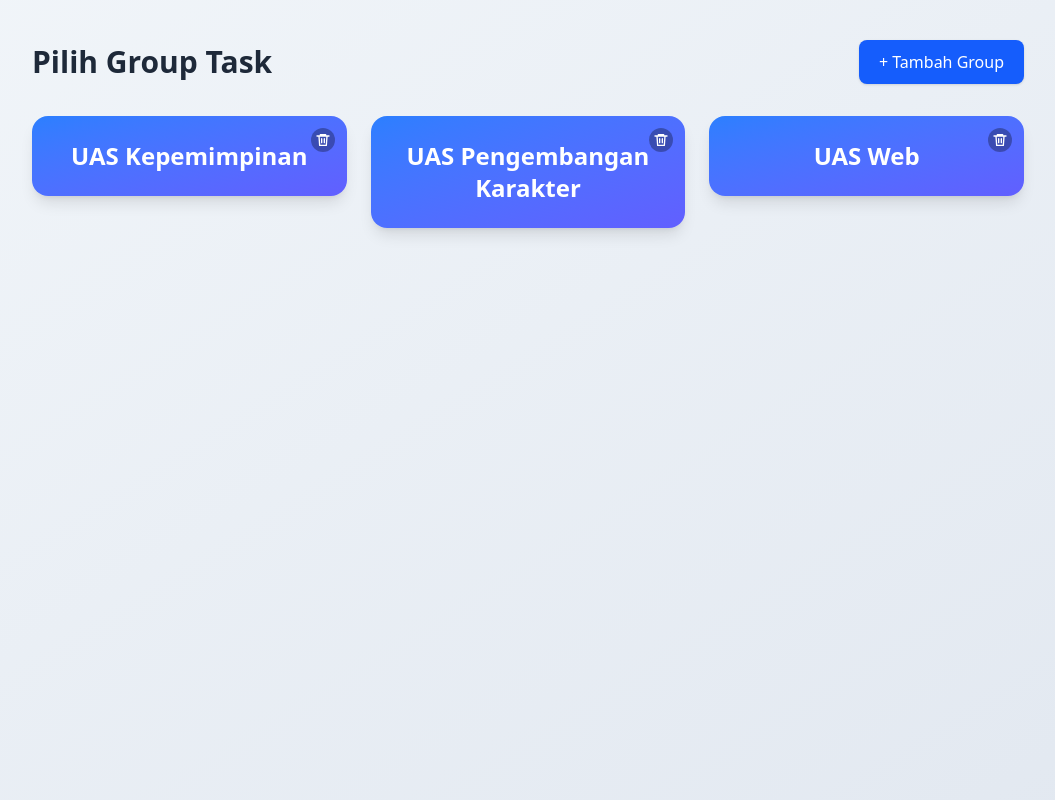
After one commit to RamSekuy/ToDo, a PHP site: page /task-groups.php in a window 1280 px wide. The commit adds this page. Shown: the whole page, without its empty margins (112-1167 px from the left). Run offline with PHP 8.4, Linux system fonts and the light colour scheme; data comes from the database, SQL or seed files in the repository; both versions use the stored data as it was after the commit.

Commit message:
feat : add task group

```diff
--- a/components/card.php
+++ b/components/card.php
@@ -18,7 +18,9 @@ function card($id, $title, $description, $color) {
         <?=$title?>
       </h3>
       <p class="text-sm text-gray-600">
-        <?=$description?>
+        <?=strlen($description) > 25
+        ? substr($description, 0, 25) . '...'
+        : $description;?>
       </p>
     </div>
     <?php
--- a/components/taskForm.php
+++ b/components/taskForm.php
@@ -2,7 +2,7 @@
     <h1 class="text-xl font-semibold text-gray-800">
         Add Task
     </h1>
-
+    <input type="text" name="group" value="<?= htmlspecialchars($_GET['group'] ?? '') ?>" hidden readonly/>
     <div class="flex flex-col gap-1">
         <label for="title" class="text-sm font-medium text-gray-700">
             Title
--- a/index.php
+++ b/index.php
@@ -18,7 +18,6 @@ include 'services/getTasks.php';
     <body class="bg-gray-100 p-0 flex justify-center items-center gap-x-4">
         <?php include 'components/modal.php'; ?>
         <?php foreach(["ToDo","In Progress","Done"] as $status):
-            // print_r($tasks)
             echo column($status,...$tasks[$status]);
         endforeach?>
     <script src="assets/js/app.js"></script>
--- /dev/null
+++ b/services/getGroups.php
@@ -0,0 +1,11 @@
+<?php
+require_once "db.php";
+
+$sql = "SELECT * FROM task_groups";
+$res = mysqli_query($conn, $sql);
+
+if ($res === false) {
+    die("Query error: " . mysqli_error($conn));
+}
+
+$groups = mysqli_fetch_all($res, MYSQLI_ASSOC);
--- a/services/updateTask.php
+++ b/services/updateTask.php
@@ -6,7 +6,7 @@ $newStatus = $_POST['status'] ?? '';
 $otherId   = $_POST['otherTaskId'] ?? null;
     if (!$otherId) {
         addToLastPriority($conn,$id,$newStatus);
-        header("Location: ../");
+        header("Location: ../?group=" . urlencode(getTaskByID($conn,$id)['task_group']));
         exit;
     }
     $otherTask =getTaskByID($conn,$otherId);
@@ -46,7 +46,7 @@ $otherId   = $_POST['otherTaskId'] ?? null;
         echo "execute3";
     }
     mysqli_commit($conn);
-    header("Location: ../");
+    header("Location: ../?group=" . urlencode($task['task_group']));
     exit;
 } catch (Exception $e) {
     mysqli_rollback($conn);
--- /dev/null
+++ b/task-groups.php
@@ -0,0 +1,119 @@
+<?php
+require_once "services/getGroups.php";
+?>
+<!DOCTYPE html>
+<html lang="id">
+<head>
+    <meta charset="UTF-8">
+    <title>Select Group</title>
+    <meta name="viewport" content="width=device-width, initial-scale=1.0">
+
+    <script src="https://cdn.jsdelivr.net/npm/@tailwindcss/browser@4"></script>
+</head>
+<body class="bg-gradient-to-br from-slate-100 to-slate-200 min-h-screen">
+
+<div class="max-w-5xl mx-auto px-4 py-10">
+
+    <div class="flex items-center justify-between mb-8">
+        <h1 class="text-3xl font-bold text-gray-800">Pilih Group Task</h1>
+
+        <button onclick="openModal()"
+            class="bg-blue-600 hover:bg-blue-700 text-white px-5 py-2.5 rounded-lg shadow font-medium transition">
+            + Tambah Group
+        </button>
+    </div>
+
+    <div class="grid grid-cols-1 sm:grid-cols-2 lg:grid-cols-3 gap-6">
+        <?php foreach ($groups as $group): ?>
+             <div class="relative">
+        <!-- Card -->
+        <a href="./?group=<?= urlencode($group['name']) ?>"
+           class="block relative overflow-hidden rounded-2xl shadow-lg p-6 text-white
+                  bg-gradient-to-br from-blue-500 to-indigo-500
+                  hover:scale-[1.02] transition">
+
+            <h2 class="text-2xl text-center font-bold">
+                <?= htmlspecialchars($group['name']) ?>
+            </h2>
+        </a>
+
+        <!-- Delete Button -->
+        <form method="POST"
+              action="services/deleteGroup.php"
+              onsubmit="return confirm('Hapus group ini?')"
+              class="absolute top-3 right-3">
+
+            <input type="hidden" name="name"
+                   value="<?= $group['name'] ?>">
+
+            <button type="submit"
+                    class="p-1 rounded-full bg-black/30 hover:bg-red-600 transition"
+                    title="Hapus group">
+
+                <!-- Trash Icon SVG -->
+                <svg xmlns="http://www.w3.org/2000/svg"
+                     viewBox="0 0 24 24"
+                     fill="none"
+                     stroke="currentColor"
+                     stroke-width="2"
+                     class="w-4 h-4 text-white">
+                    <path stroke-linecap="round" stroke-linejoin="round"
+                          d="M3 6h18M8 6V4h8v2M6 6l1 14h10l1-14M10 10v6M14 10v6"/>
+                </svg>
+            </button>
+        </form>
+    </div>
+            </a>
+        <?php endforeach; ?>
+    </div>
+</div>
+
+<div id="modal"
+     class="fixed inset-0 bg-black/50 hidden items-center justify-center z-50">
+
+    <div class="bg-white rounded-2xl shadow-xl w-full max-w-md p-6">
+        <h3 class="text-xl font-bold text-gray-800 mb-4">
+            Tambah Group Baru
+        </h3>
+
+       <form method="POST" action="services/addGroup.php">
+    <label class="block text-sm font-medium text-gray-600 mb-1">
+        Nama Group
+    </label>
+
+    <input type="text"
+           name="name"
+           required
+           placeholder="Contoh: UAS Pemrograman Web"
+           class="w-full border rounded-lg px-4 py-2 focus:outline-none focus:ring-2 focus:ring-blue-500">
+
+    <div class="flex justify-end gap-3 mt-6">
+        <button type="button"
+                onclick="closeModal()"
+                class="px-4 py-2 rounded-lg bg-gray-100 hover:bg-gray-200">
+            Batal
+        </button>
+
+        <button type="submit"
+                class="px-5 py-2 rounded-lg bg-blue-600 hover:bg-blue-700 text-white font-medium">
+            Simpan
+        </button>
+    </div>
+</form>
+
+    </div>
+</div>
+
+<script>
+function openModal() {
+    modal.classList.remove('hidden');
+    modal.classList.add('flex');
+}
+function closeModal() {
+    modal.classList.add('hidden');
+    modal.classList.remove('flex');
+}
+</script>
+
+</body>
+</html>
```
Also changed, not shown: components/modal.php (+19 -1 lines), services/addGroup.php (added, +22 -0 lines), services/addTask.php (+10 -5 lines), services/deleteGroup.php (added, +37 -0 lines), services/getTasks.php (+6 -1 lines), todo.sql (+53 -13 lines).
